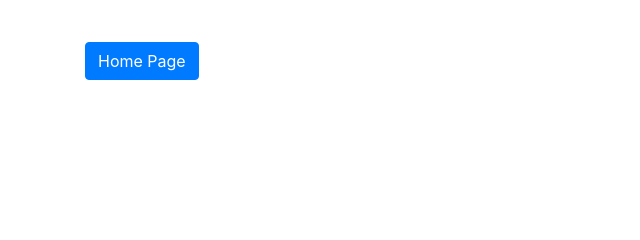
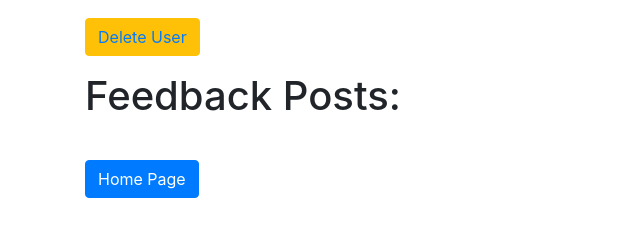
Before and after one commit to RalphsCode/Lesson23-Assignment04, a Flask app: template templates/user_profile.html in a window 1280 px wide. Shown: the part 150-390 px from the top of the page, without its empty margins (0-640 px from the left). Run offline with Flask 3, Linux system fonts and the light colour scheme; the template is opened without the code that fills it, so the values that code supplies are empty; some libraries are stand-ins or nearby versions.

Commit message:
Added delete user functionality.

```diff
--- a/app.py
+++ b/app.py
@@ -1,7 +1,7 @@
 from flask import Flask, render_template, redirect, flash, session
 from flask_debugtoolbar import DebugToolbarExtension
 from flask_sqlalchemy import SQLAlchemy
-from models import db, connect_db, User
+from models import db, connect_db, User, Feedback
 from forms import Register, Login
 
 # app configuration files
@@ -86,9 +86,28 @@ def logout():
 
 @app.route('/users/<username>')
 def profile(username):
-    if 'username' in session:
+    if username in session['username']:
         user = User.query.filter(User.username == username).first()
-        return render_template('user_profile.html', user=user)
+        if Feedback.query.filter(Feedback.username == username).first():
+            posts = Feedback.query.filter(Feedback.username == username).all()
+            return render_template('user_profile.html', user=user, posts=posts)
+        else:
+            flash("You may not access the profile, nor modify the feedback, of others")
+            return render_template('user_profile.html', user=user)
     else:
         flash("You must be logged in to see that page")
         return redirect("/login")
+
+@app.route('/users/<username>/delete')
+def delete(username):
+    if username in session['username']:
+        if Feedback.query.filter(Feedback.username == username).first():
+            Feedback.query.filter(Feedback.username == username).delete()
+        User.query.filter(User.username == username).delete()
+        db.session.commit()
+        session.pop('username')
+        return redirect("/")
+    else:
+        flash("You do not have access to delete user. Please log in again.")
+        session.pop('username')
+        return redirect ("/")
--- a/templates/user_profile.html
+++ b/templates/user_profile.html
@@ -12,6 +12,14 @@ Sign In
     <li>First Name: {{user.first_name}}</li>
     <li>Last Name: {{user.last_name}}</li>
 </ul>
+<p class="btn btn-warning"><a href="/users/{{user.username}}/delete" >Delete User</a></p>
+<br>
+<h1>Feedback Posts:</h1>
+<ol>
+    {% for post in posts %}
+    <li>{{post.content}}</li>
+    {% endfor %}
+</ol>
 
 <br>
 <p>
```
